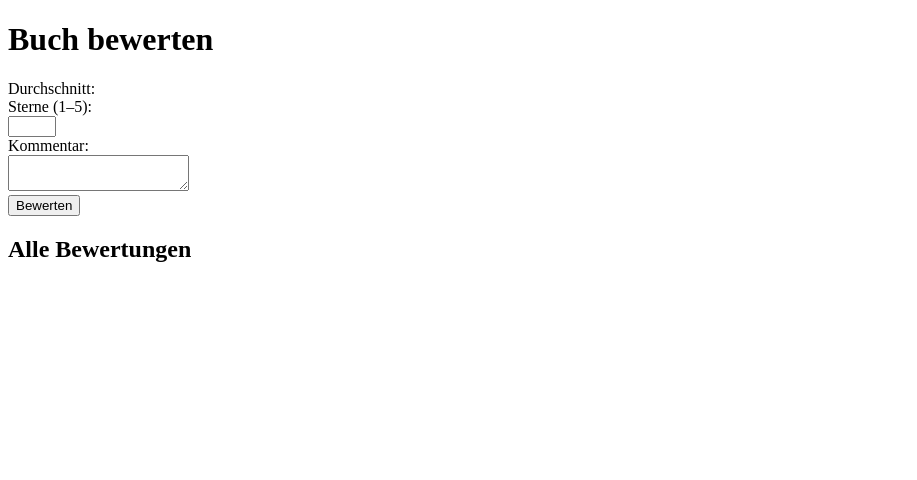
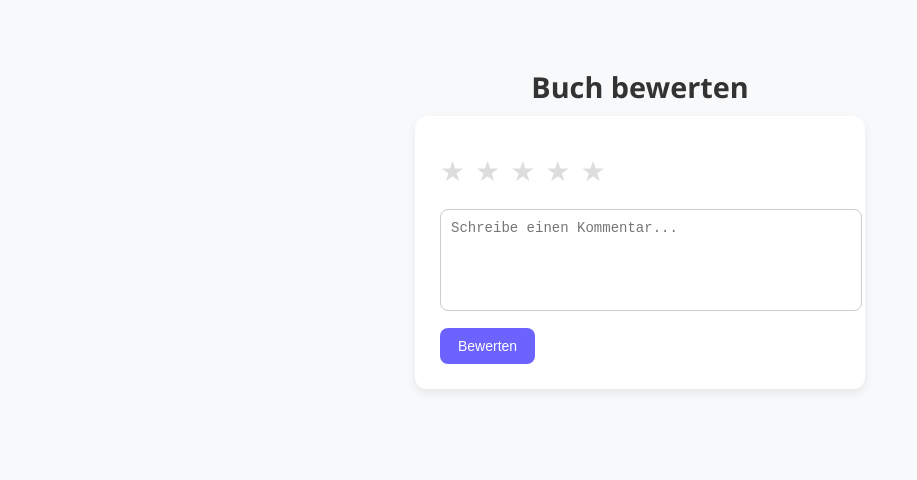
Before and after one commit to Spongy86/-ktp-creator-hub, a plain HTML site: page index.html in a window 1280 px wide. Shown: the whole page, without its empty margins (0-917 px from the left). Drawn offline with Linux system fonts and the light colour scheme; no server answers.

Commit message:
Add files via upload
Signed-off-by: Spongy86 <uwed86@web.de>

```diff
--- a/index.html
+++ b/index.html
@@ -1,82 +1,149 @@
+<!DOCTYPE html>
+<html lang="de">
+<head>
+  <meta charset="UTF-8" />
+  <meta name="viewport" content="width=device-width, initial-scale=1.0"/>
+  <title>Buch bewerten</title>
+  <style>
+    body {
+      font-family: 'Segoe UI', sans-serif;
+      background: #f8f9fa;
+      color: #333;
+      display: flex;
+      flex-direction: column;
+      align-items: center;
+      padding: 40px 20px;
+    }
 
-<!DOCTYPE html>
-<html>
-  <head>
-    <meta charset="UTF-8" />
-    <title>KTP Creator Hub – Bewertung</title>
-    <script type="module">
-      import { initializeApp } from "https://www.gstatic.com/firebasejs/9.6.1/firebase-app.js";
-      import { getFirestore, collection, addDoc, getDocs, serverTimestamp } from "https://www.gstatic.com/firebasejs/9.6.1/firebase-firestore.js";
+    h1 {
+      font-size: 1.8em;
+      margin-bottom: 10px;
+    }
 
-      const firebaseConfig = {
-        apiKey: "AIzaSyDk2xg99xrf8Lokjn2iX2A6cX2TsU3PYOA",
-        authDomain: "kiniko-2768a.firebaseapp.com",
-        projectId: "kiniko-2768a",
-        storageBucket: "kiniko-2768a.firebasestorage.app",
-        messagingSenderId: "815872158013",
-        appId: "1:815872158013:web:f645bde632f5d235c17d54",
-        measurementId: "G-MRSCFYCWWK"
-      };
+    .rating-box {
+      background: white;
+      padding: 25px;
+      border-radius: 12px;
+      box-shadow: 0 4px 10px rgba(0,0,0,0.08);
+      width: 100%;
+      max-width: 400px;
+    }
 
-      const app = initializeApp(firebaseConfig);
-      const db = getFirestore(app);
+    .stars {
+      display: flex;
+      gap: 10px;
+      margin: 10px 0;
+    }
 
-      async function submitReview() {
-        const stars = document.getElementById("stars").value;
-        const comment = document.getElementById("comment").value;
+    .star {
+      font-size: 28px;
+      cursor: pointer;
+      color: #ddd;
+      transition: color 0.2s ease;
+    }
 
-        if (!stars || !comment) {
-          alert("Bitte Bewertung und Kommentar ausfüllen.");
-          return;
+    .star.selected,
+    .star:hover,
+    .star:hover ~ .star {
+      color: #ffc107;
+    }
+
+    textarea {
+      width: 100%;
+      border: 1px solid #ccc;
+      border-radius: 8px;
+      padding: 10px;
+      resize: none;
+      font-size: 14px;
+      margin-top: 10px;
+      min-height: 80px;
+    }
+
+    button {
+      background-color: #6c63ff;
+      color: white;
+      border: none;
+      border-radius: 8px;
+      padding: 10px 18px;
+      font-size: 14px;
+      margin-top: 12px;
+      cursor: pointer;
+    }
+
+    .reviews {
+      margin-top: 40px;
+      max-width: 400px;
+      width: 100%;
+    }
+
+    .review {
+      background: #fff;
+      border-left: 5px solid #6c63ff;
+      margin-bottom: 15px;
+      padding: 12px;
+      border-radius: 8px;
+    }
+
+    .review strong {
+      color: #333;
+    }
+  </style>
+</head>
+<body>
+  <h1>Buch bewerten</h1>
+  <div class="rating-box">
+    <div id="stars" class="stars">
+      <span class="star" data-value="1">&#9733;</span>
+      <span class="star" data-value="2">&#9733;</span>
+      <span class="star" data-value="3">&#9733;</span>
+      <span class="star" data-value="4">&#9733;</span>
+      <span class="star" data-value="5">&#9733;</span>
+    </div>
+    <textarea id="comment" placeholder="Schreibe einen Kommentar..."></textarea>
+    <button onclick="submitRating()">Bewerten</button>
+  </div>
+
+  <div class="reviews" id="reviewList">
+    <!-- Bewertungen kommen hierhin -->
+  </div>
+
+  <script>
+    const stars = document.querySelectorAll('.star');
+    let selectedRating = 0;
+
+    stars.forEach(star => {
+      star.addEventListener('click', () => {
+        selectedRating = parseInt(star.getAttribute('data-value'));
+        updateStars(selectedRating);
+      });
+    });
+
+    function updateStars(rating) {
+      stars.forEach(star => {
+        star.classList.remove('selected');
+        if (parseInt(star.getAttribute('data-value')) <= rating) {
+          star.classList.add('selected');
         }
+      });
+    }
 
-        await addDoc(collection(db, "reviews"), {
-          stars: Number(stars),
-          comment,
-          created: serverTimestamp()
-        });
-
-        alert("Bewertung gespeichert!");
-        loadReviews();
-        document.getElementById("review-form").reset();
+    function submitRating() {
+      const comment = document.getElementById('comment').value.trim();
+      if (selectedRating === 0 || comment === '') {
+        alert("Bitte eine Bewertung und einen Kommentar eingeben.");
+        return;
       }
 
-      async function loadReviews() {
-        const snap = await getDocs(collection(db, "reviews"));
-        const out = document.getElementById("reviews");
-        out.innerHTML = "";
-        let sum = 0;
-        let count = 0;
+      const reviewList = document.getElementById('reviewList');
+      const newReview = document.createElement('div');
+      newReview.className = 'review';
+      newReview.innerHTML = `<strong>${selectedRating} Sterne</strong> – ${comment}`;
+      reviewList.prepend(newReview);
 
-        snap.forEach(doc => {
-          const data = doc.data();
-          sum += data.stars;
-          count++;
-          out.innerHTML += `<p><strong>${data.stars} Sterne</strong> – ${data.comment}</p>`;
-        });
-
-        if (count > 0) {
-          const avg = (sum / count).toFixed(1);
-          document.getElementById("avg").innerText = "Durchschnitt: " + avg + " Sterne";
-        }
-      }
-
-      window.submitReview = submitReview;
-      window.onload = loadReviews;
-    </script>
-  </head>
-  <body>
-    <h1>Buch bewerten</h1>
-    <div id="avg">Durchschnitt: </div>
-    <form id="review-form">
-      <label>Sterne (1–5):</label><br />
-      <input type="number" id="stars" min="1" max="5"><br />
-      <label>Kommentar:</label><br />
-      <textarea id="comment"></textarea><br />
-      <button type="button" onclick="submitReview()">Bewerten</button>
-    </form>
-
-    <h2>Alle Bewertungen</h2>
-    <div id="reviews"></div>
-  </body>
+      document.getElementById('comment').value = '';
+      selectedRating = 0;
+      updateStars(0);
+    }
+  </script>
+</body>
 </html>
```
